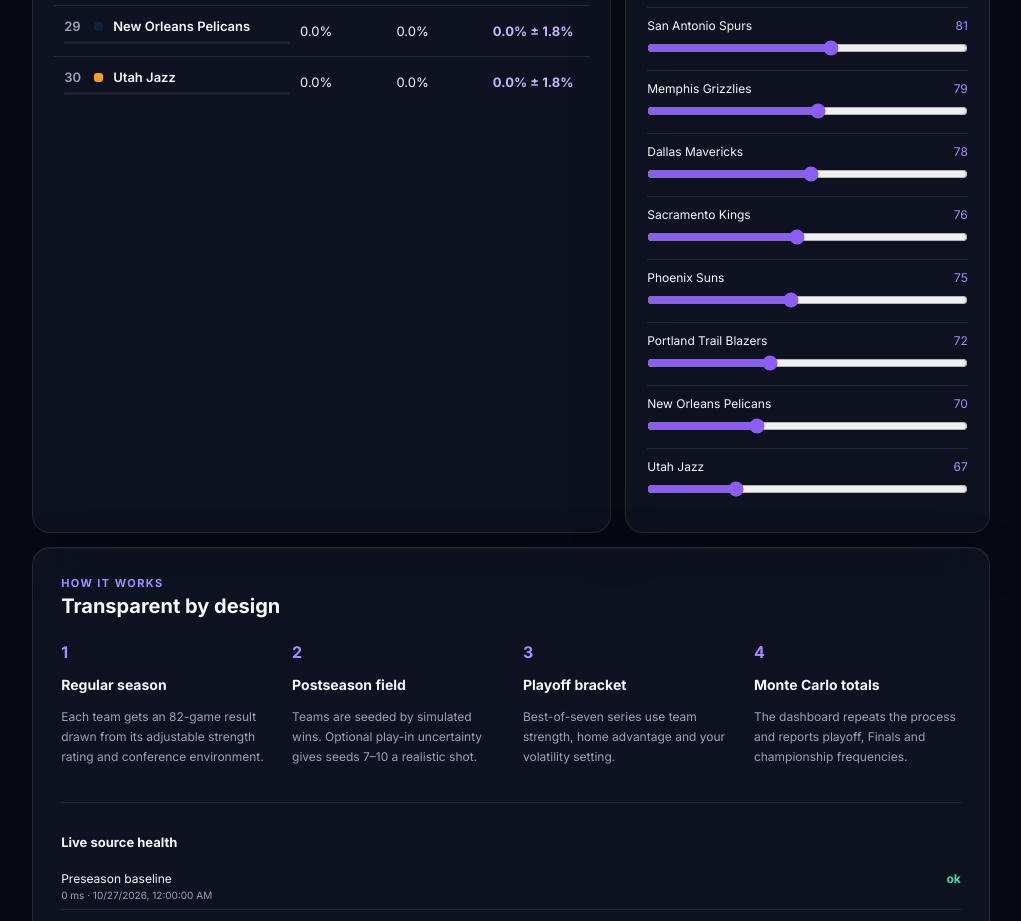
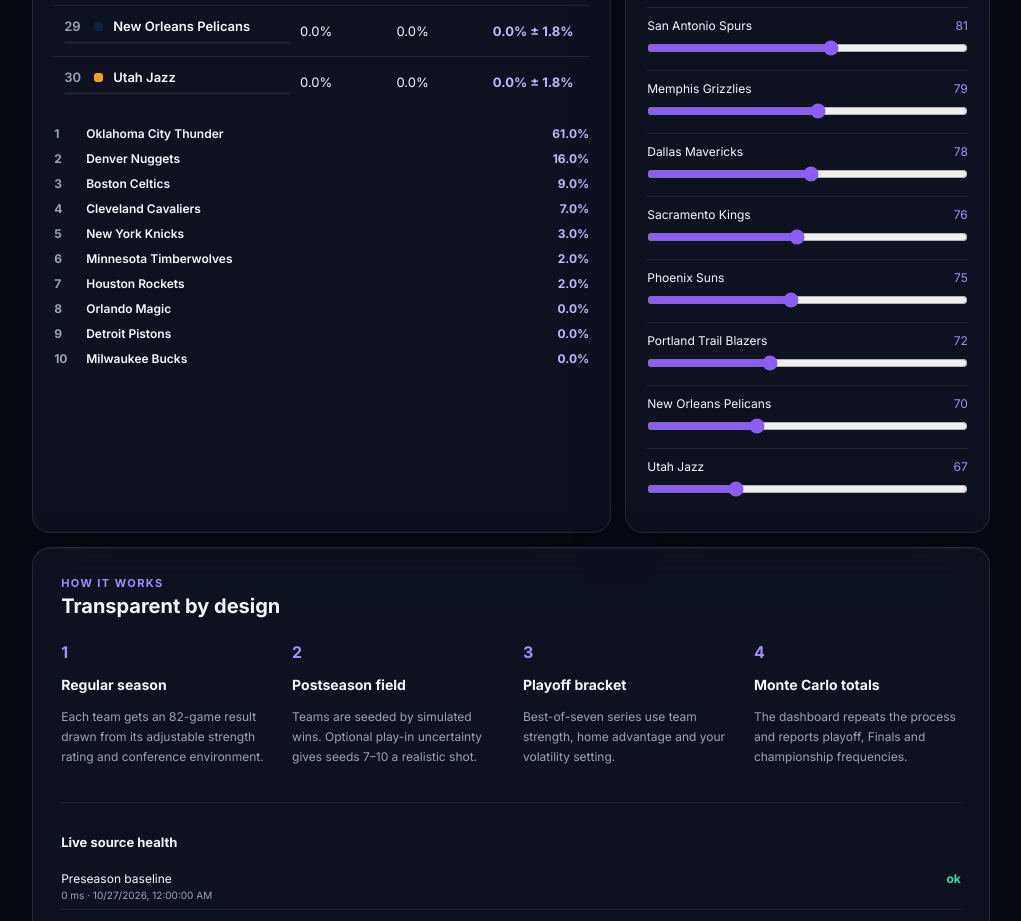
Before and after one commit to SyntaxNulled/nba-season-lab-live, a website with bundled scripts: page site/index.html in a window 1280 px wide. Shown: the part 2000-2921 px from the top of the page, without its empty margins (239-1260 px from the left). Built offline with nearby package versions, Linux system fonts and the light colour scheme; files whose address does not match are found by name.

Commit message:
Release 2: add championship odds bar chart (buildBars + renderChart)

```diff
--- a/site/index.html
+++ b/site/index.html
@@ -107,6 +107,7 @@
           <div id="results" class="results">
             <div class="empty">Run the simulation to build your forecast.</div>
           </div>
+          <div id="chart" class="chart"></div>
         </article>
         <article class="glass panel teams">
           <div class="panel-head">
--- a/site/js/main.js
+++ b/site/js/main.js
@@ -31,6 +31,7 @@ function applyResult(out, token) {
   last = out.results;
   ui.updateMetrics(out);
   ui.renderResults(last, $("#search").value);
+  ui.renderChart($("#chart"), last, 10);
 
   const toast = $("#toast");
   toast.classList.add("show");
--- a/site/js/ui.js
+++ b/site/js/ui.js
@@ -31,6 +31,32 @@ export function renderControls(teams, filter, onChange) {
       e.target.previousElementSibling.querySelector(".rating").textContent = t.rating;
       if (onChange) onChange(t);
     };
+  });
+}
+
+export function buildBars(results, n = 10) {
+  return [...(results || [])]
+    .sort((a, b) => b.title - a.title)
+    .slice(0, n)
+    .map((x) => ({ name: x.t.name, pct: x.title }));
+}
+
+export function renderChart(el, results, n = 10) {
+  const bars = buildBars(results, n);
+  el.innerHTML = "";
+  const max = bars.length > 0 ? Math.max(...bars.map((b) => b.pct), 0) : 1;
+  bars.forEach((b, i) => {
+    const row = document.createElement("div");
+    row.className = "chart-row";
+    const bar = document.createElement("div");
+    bar.className = "chart-bar";
+    bar.style.width = `${max > 0 ? (b.pct / max) * 100 : 0}%`;
+    row.innerHTML = `
+      <span class="chart-rank">${i + 1}</span>
+      <span class="chart-name">${b.name}</span>
+      <span class="chart-pct">${b.pct.toFixed(1)}%</span>
+    `;
+    el.appendChild(row);
   });
 }
 
--- a/site/styles.css
+++ b/site/styles.css
@@ -396,6 +396,44 @@ input[type="range"] {
   text-align: center;
 }
 
+.chart {
+  margin-top: 14px;
+}
+
+.chart-row {
+  display: grid;
+  grid-template-columns: 22px 1fr 64px;
+  align-items: center;
+  gap: 10px;
+  padding: 5px 0;
+  font-size: 12px;
+}
+
+.chart-bar {
+  height: 8px;
+  background: linear-gradient(90deg, var(--purple), var(--cyan));
+  border-radius: 4px;
+  min-width: 2px;
+}
+
+.chart-rank {
+  color: var(--muted);
+  font-weight: 700;
+}
+
+.chart-name {
+  font-weight: 600;
+  white-space: nowrap;
+  overflow: hidden;
+  text-overflow: ellipsis;
+}
+
+.chart-pct {
+  text-align: right;
+  font-weight: 700;
+  color: #c4b5fd;
+}
+
 .tabs {
   display: flex;
   gap: 6px;
```
Also changed, not shown: test/chart.test.js (added, +26 -0 lines).
